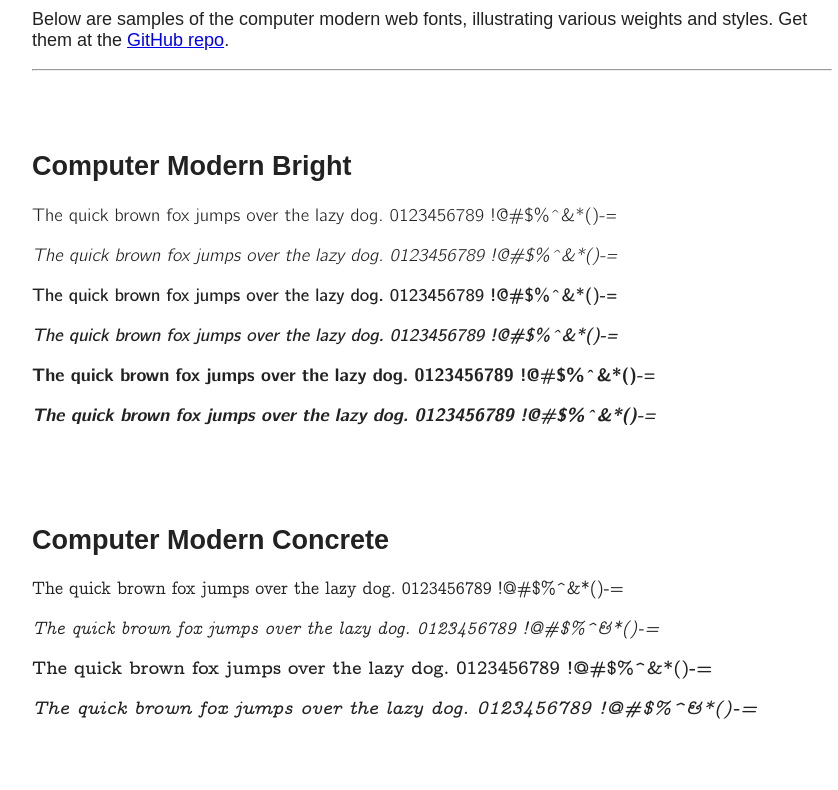
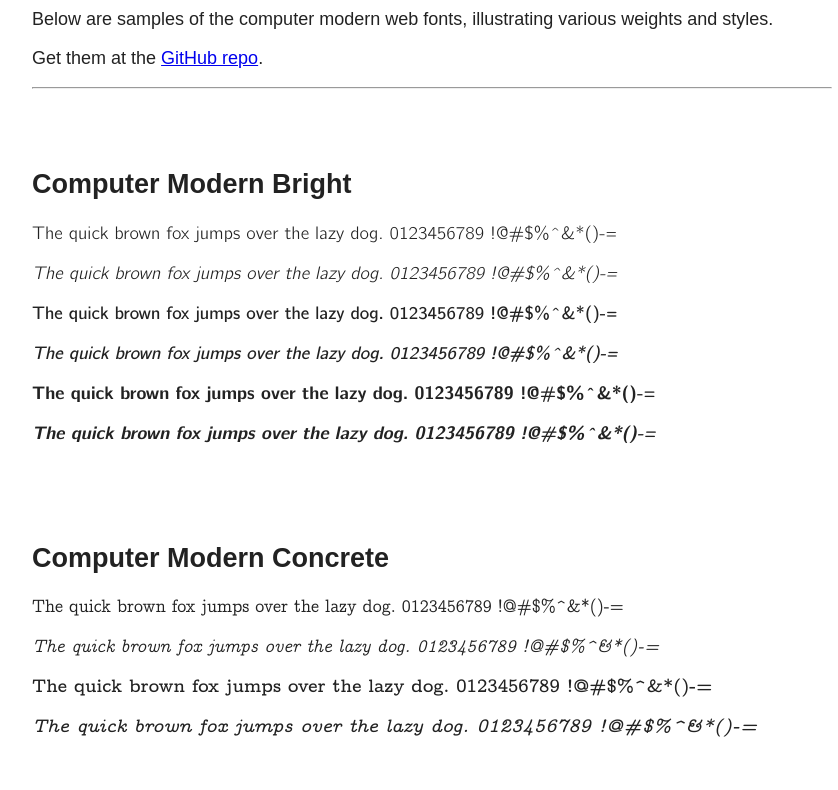
Before and after one commit to vsalvino/computer-modern, a plain HTML site: page index.html in a window 1280 px wide. Shown: the part 121-911 px from the top of the page, without its empty margins (208-1046 px from the left). Drawn offline with Linux system fonts and the light colour scheme; a web font is replaced by a local one.

```diff
--- a/example.html
+++ b/index.html
@@ -58,7 +58,10 @@
     <h1>Computer Modern Web Fonts</h1>
     <p>
       Below are samples of the computer modern web fonts, illustrating various
-      weights and styles. Get them at the
+      weights and styles.
+    </p>
+    <p>
+      Get them at the
       <a href="https://github.com/vsalvino/computer-modern">GitHub repo</a>.
     </p>
 
```
Also changed, not shown: LICENSE.txt (added), 1 other file.
